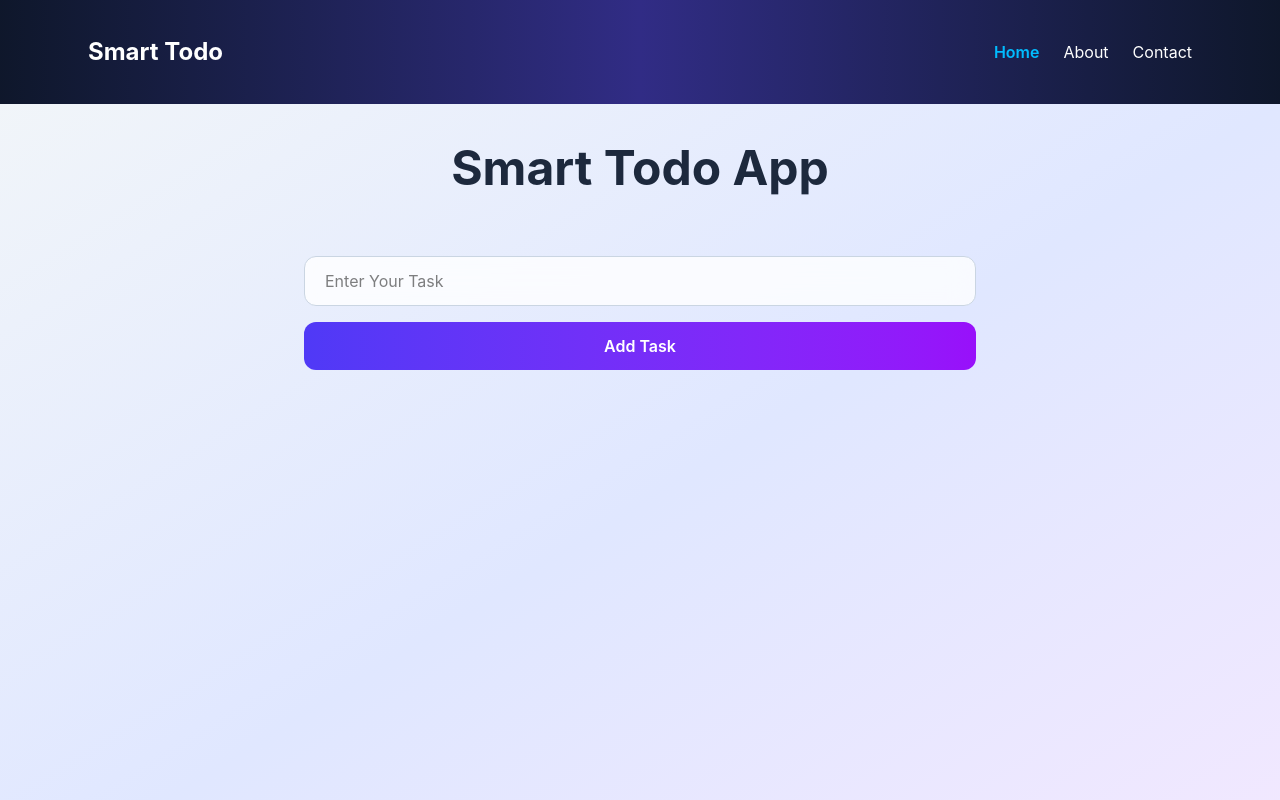
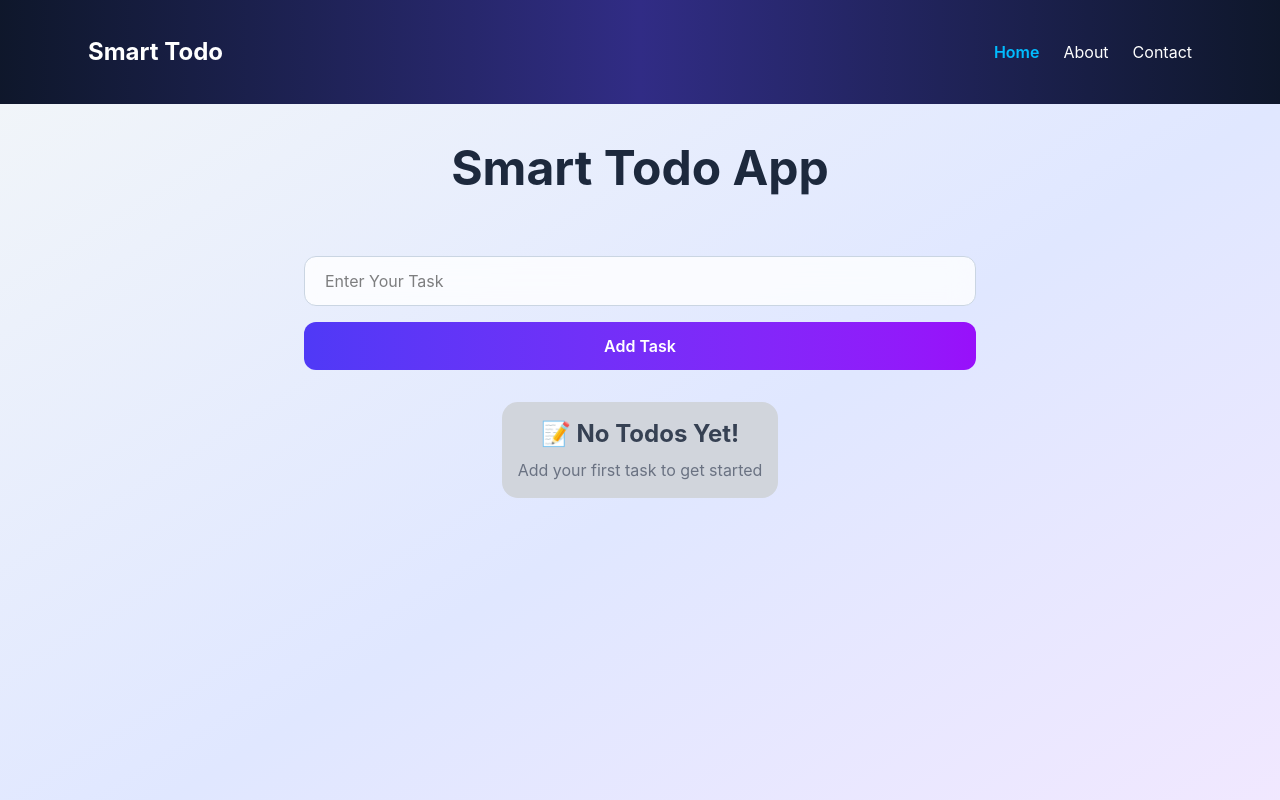
Before and after one commit to aakashtechworks/smart-todo, a React (Vite) app: page / in a window 1280 px wide. Shown: the top 800 px of the page. Built offline with nearby package versions, Linux system fonts and the light colour scheme.

Commit message:
Refactor todos to object stracture and delete by id

```diff
--- a/src/components/todo/TodoItem.jsx
+++ b/src/components/todo/TodoItem.jsx
@@ -2,19 +2,19 @@ import React from 'react'
 import { FaEdit, FaTrash } from 'react-icons/fa'
 
 
-const TodoItem = ({todo, index, deleteTodo}) => {
+const TodoItem = ({todo, deleteTodo}) => {
   return (
     <div className='w-full bg-white/80 backdrop-blur-lg rounded-2xl shadow-md border border-gray-200 px-5 py-4 flex items-center justify-between hover:shadow-xl hover:-translate-y-1 transition-all duration-300 gap-10'>
 
         <div className='flex items-center gap-3'>
             <span className='text-xl'>📌</span>
-            <p className='text-gray-800 font-medium'>{todo}</p>
+            <p className='text-gray-800 font-medium'>{todo.text}</p>
         </div>
 
         <div className='flex items-center gap-6'>
             <button className='w-10 h-10 rounded-full bg-blue-100 text-blue-600 hover:bg-blue-600 hover:text-white transition-all duration-300 flex items-center justify-center'> <FaEdit/> </button>
 
-            <button onClick={()=> deleteTodo(index)} className='w-10 h-10 rounded-full bg-red-100 text-red-600 hover:bg-red-600 hover:text-white transition-all duration-300 flex items-center justify-center'> <FaTrash/> </button>
+            <button onClick={()=> deleteTodo(todo.id)} className='w-10 h-10 rounded-full bg-red-100 text-red-600 hover:bg-red-600 hover:text-white transition-all duration-300 flex items-center justify-center'> <FaTrash/> </button>
         </div>
     </div>
   )
--- a/src/components/todo/TodoList.jsx
+++ b/src/components/todo/TodoList.jsx
@@ -4,9 +4,16 @@ import TodoItem from './TodoItem'
 const TodoList = ({todos, deleteTodo}) => {
   return (
     <div className='max-w-3xl mx-auto mt-8 space-y-4'>
-        {todos.map((todo, index)=>(
-            <TodoItem key={index} index={index} todo={todo} deleteTodo={deleteTodo}/>
-        ))}
+      {todos.length === 0 ? (
+        <div className='text-center bg-gray-300 rounded-2xl p-4'>
+        <h2 className='text-2xl font-bold text-gray-700'>📝 No Todos Yet!</h2>
+        <p className='text-gray-500 mt-2'>Add your first task to get started</p>
+      </div>) :
+
+      (todos.map((todo)=>(
+            <TodoItem key={todo.id} todo={todo} deleteTodo={deleteTodo}/>
+        )))
+      }
     </div>
   )
 }
--- a/src/pages/Home.jsx
+++ b/src/pages/Home.jsx
@@ -7,11 +7,15 @@ const Home = () => {
   const [todos, setTodos] = useState([])
 
   const addTodo = (newTask)=>{
-      setTodos([...todos, newTask])
+      setTodos([...todos, {
+        id: Date.now(),
+        text: newTask,
+        completed: false,
+      }])
   }
 
-  const deleteTodo = (index)=>{
-    setTodos(todos.filter((_,i) => i !== index))
+  const deleteTodo = (id)=>{
+    setTodos(todos.filter((todo) => todo.id !== id))
   }
   return (
     <main className='min-h-screen flex flex-col items-center bg-gradient-to-br from-slate-100 via-indigo-100 to-purple-100 px-4 py-10'>
```
